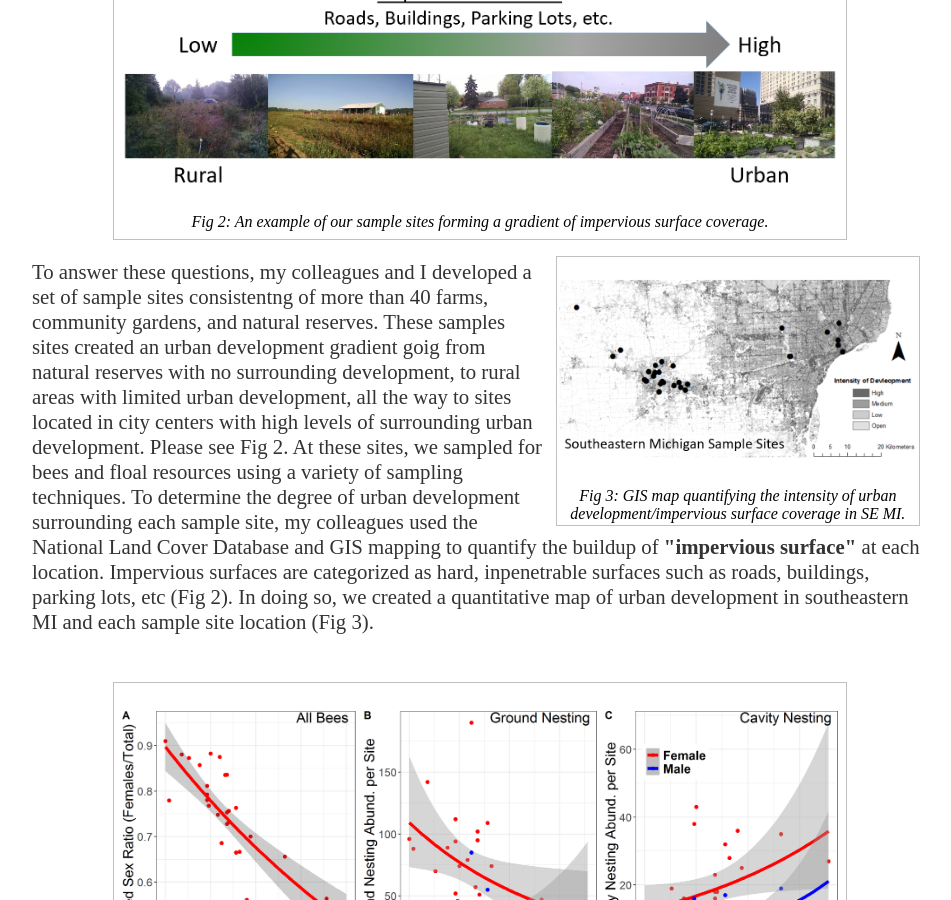
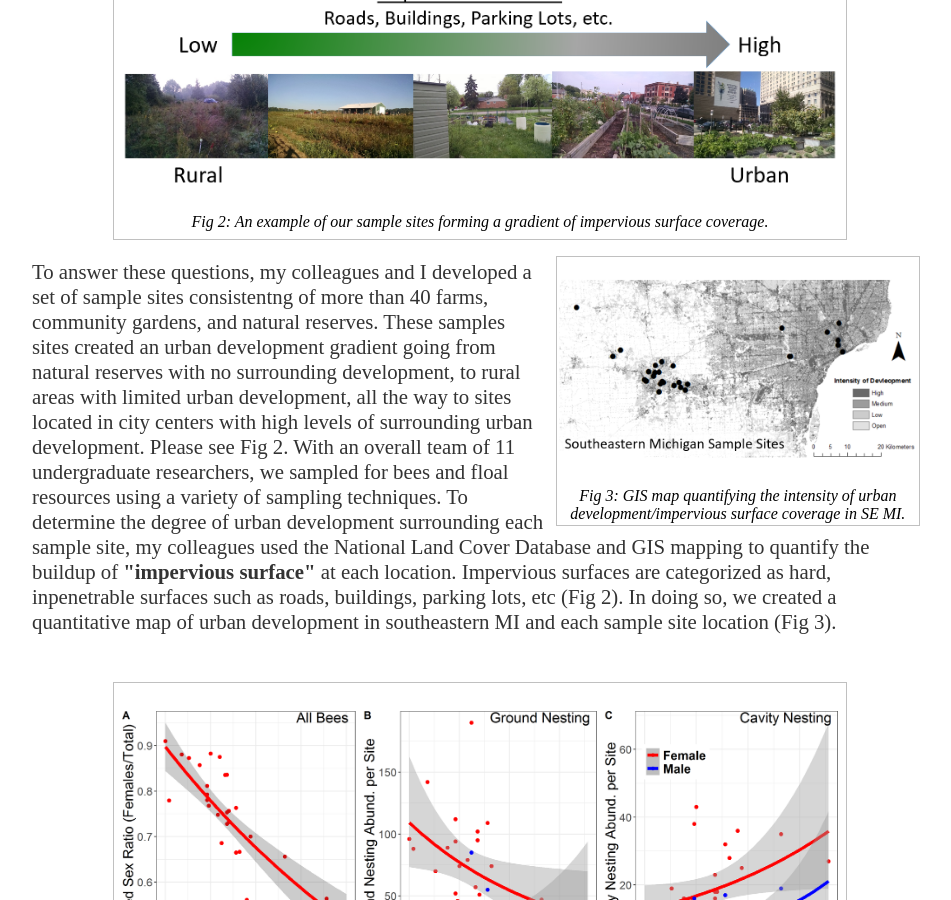
Before and after one commit to prglaum/prglaum.github.io, a Jekyll site: the page built from research/urbaneco/index.html, in a window 1280 px wide and 900 px high, scrolled down 818 px. Shown: the whole window, without its empty margins (160-1111 px from the left). Built offline with Jekyll 4.4.1, drawn with Linux system fonts in a browser that asks for light colours.

Commit message:
Update index.html

```diff
--- a/research/urbaneco/index.html
+++ b/research/urbaneco/index.html
@@ -33,8 +33,8 @@ title: Urban Ecology
 	<figcaption>Fig 3: GIS map quantifying the intensity of urban development/impervious surface coverage in SE MI.</figcaption>
 </figure40>
 <p>To answer these questions, my colleagues and I developed a set of sample sites consistentng of more than 40 farms, community gardens, and natural reserves. These
-	samples sites created an urban development gradient goig from natural reserves with no surrounding development, to rural areas with limited urban development,
-	all the way to sites located in city centers with high levels of surrounding urban development. Please see Fig 2. At these sites, we sampled for bees and floal
+	samples sites created an urban development gradient going from natural reserves with no surrounding development, to rural areas with limited urban development,
+	all the way to sites located in city centers with high levels of surrounding urban development. Please see Fig 2. With an overall team of 11 undergraduate researchers, we sampled for bees and floal
 	resources using a variety of sampling techniques. To determine the degree of urban development surrounding each sample site, my colleagues used the National Land
 	Cover Database and GIS mapping to quantify the buildup of <b>"impervious surface"</b> at each location. Impervious surfaces are categorized as hard, inpenetrable surfaces
 	such as roads, buildings, parking lots, etc (Fig 2). In doing so, we created a quantitative map of urban development in southeastern MI and each sample site location (Fig 3).
```
